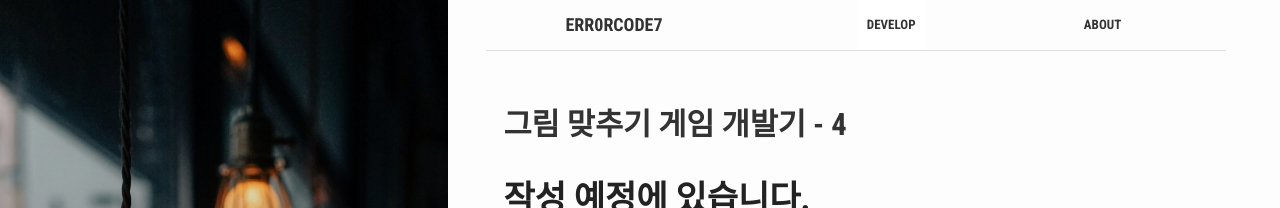
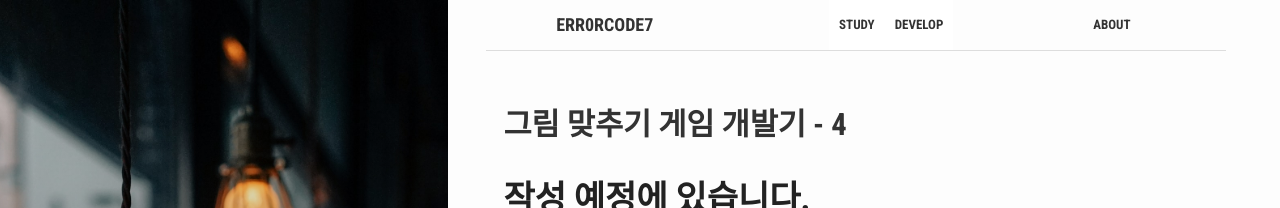
Before and after one commit to Err0rCode7/Err0rCode7.github.io, a Jekyll site: the page built from index.html, in a window 1280 px wide and 1166 px high. Shown: the top 208 px of the window. Built offline with Jekyll 4.4.1, drawn with Linux system fonts in a browser that asks for light colours.

Commit message:
# Update: category bar

```diff
--- a/_includes/header.html
+++ b/_includes/header.html
@@ -13,16 +13,21 @@
 	-->
 	<div class="site-category" >
 		<ul class="cat1" >
-			<li><a href="/">DEVELOP</a>
+			<li><a href="/">STUDY</a>
 				<ul>
 				<div class="opacity">
 					<li><a href="/Diary">Diary</a></li>
-					<li><a href="/Projects">Projects</a></li>
 					<li><a href="/Reviews">Reviews</a></li>
-					<li><a href="/Algorithm">Algorithm</a></li>
 					<li><a href="/42Seoul">42Seoul</a></li>
-					<li><a href="/42Starter">42Starter</a></li>
 				</div>
+				</ul>
+			</li>
+			<li><a href="/">DEVELOP</a>
+				<ul>
+					<div class="opacity">
+						<li><a href="/Projects">Projects</a></li>
+						<li><a href="/Algorithm">Algorithm</a></li>
+					</div>
 				</ul>
 			</li>
 		</ui>
```
